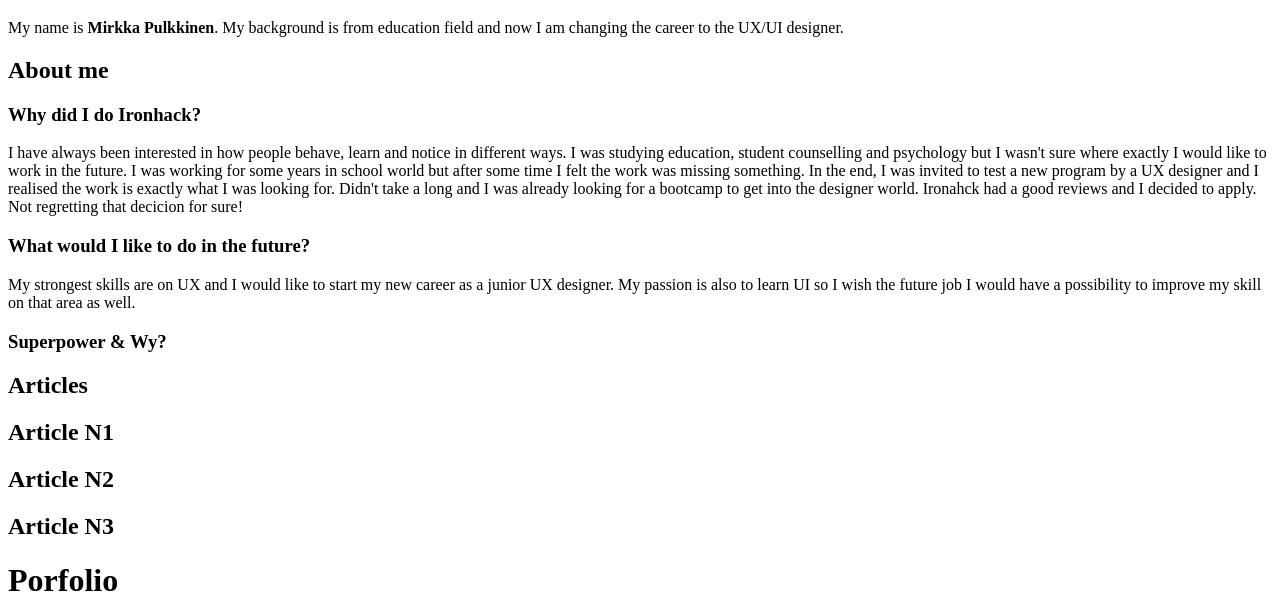
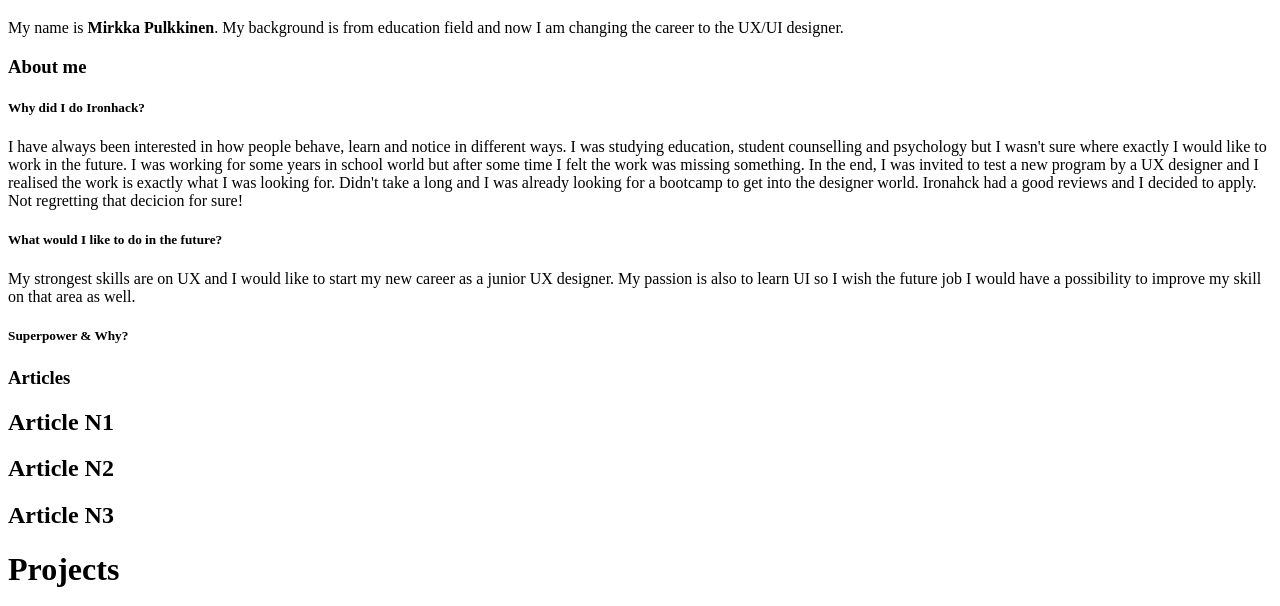
Before and after one commit to Mirmarp/First-Landing-page, a plain HTML site: page index.html in a window 1280 px wide. Shown: the part 177-783 px from the top of the page. Drawn offline with Linux system fonts and the light colour scheme.

Commit message:
Update titels
I changed the portfolio to projects

```diff
--- a/index.html
+++ b/index.html
@@ -35,9 +35,9 @@
      <section>
 
         <div>
-            <h1>About me<h1>
+            <h3>About me<h3>
 
-                <h3>Why did I do Ironhack?</h3>
+                <h5>Why did I do Ironhack?</h5>
 
                 <p>I have always been interested in how people behave, learn and notice in different ways.
                     I was studying education, student counselling and psychology but I wasn't sure where exactly I would
@@ -46,19 +46,20 @@
                     exactly what I was looking for. Didn't take a long and I was already looking for a bootcamp to get into the designer world.
                     Ironahck had a good reviews and I decided to apply. Not regretting that decicion for sure! </p>
 
-        <h3>What would I like to do in the future?</h3>
+        <h5>What would I like to do in the future?</h5>
         <p>My strongest skills are on UX and I would like to start my new career as a junior UX designer.
             My passion is also to learn UI so I wish the future job I would have a possibility to improve
             my skill on that area as well. </p>
 
-        <h3>Superpower & Wy?</h3>
+        <h5>Superpower & Why?</h5>
         </div>
      </section>
         <!-- The Section About me ends here -->
 
         <!-- The Section Articles starts here-->
         <section>
-            <h1>Articles</h1>
+
+            <h3>Articles</h3>
             <article>
                 <h2>Article N1</h2>
              </article>
@@ -74,7 +75,7 @@
 
               <!-- The Section Portfolio-->
         </section>
-            <h1>Porfolio</h1>
+            <h1>Projects</h1>
 
              <div>
                  <h1>Image 1</h1>
```
